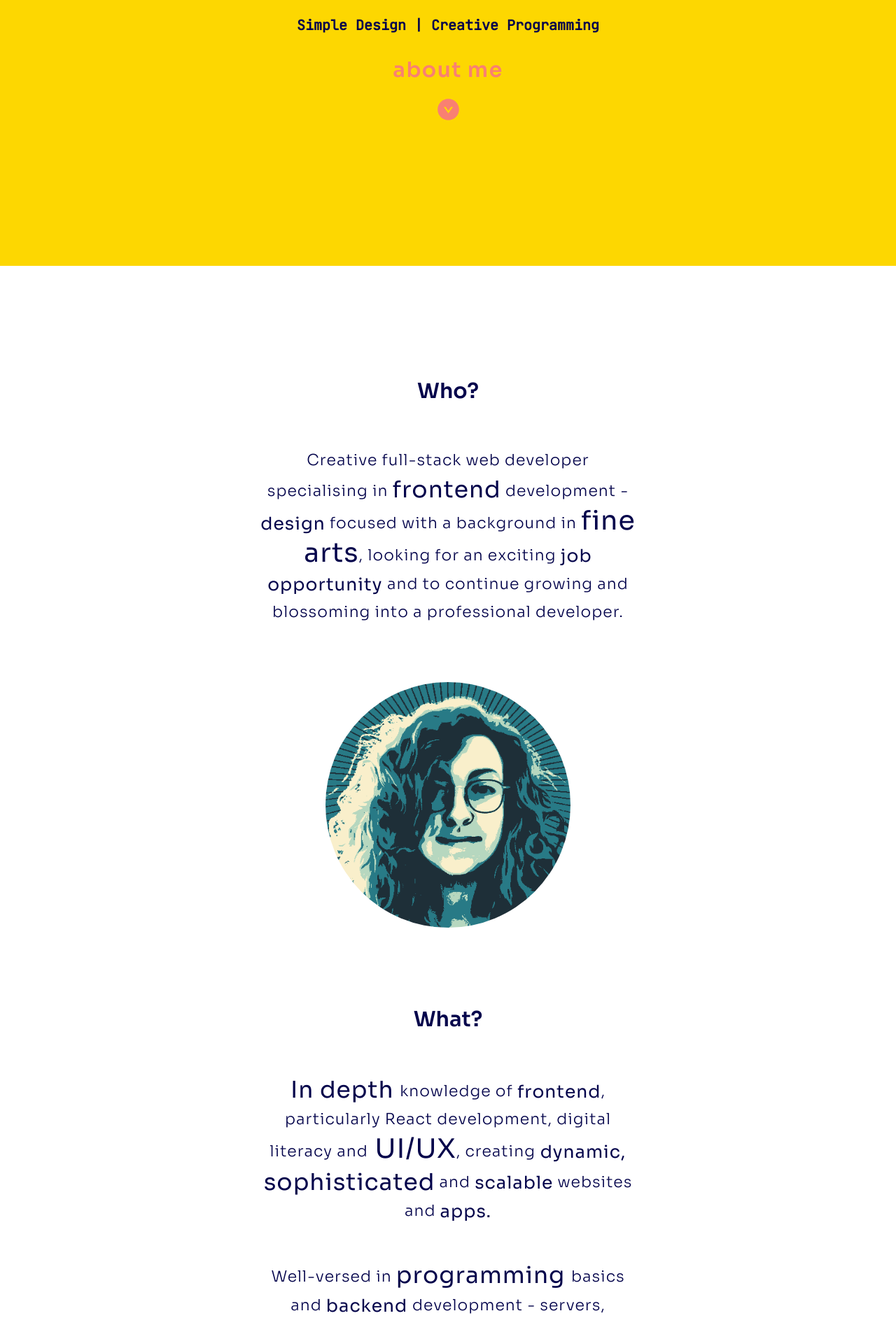
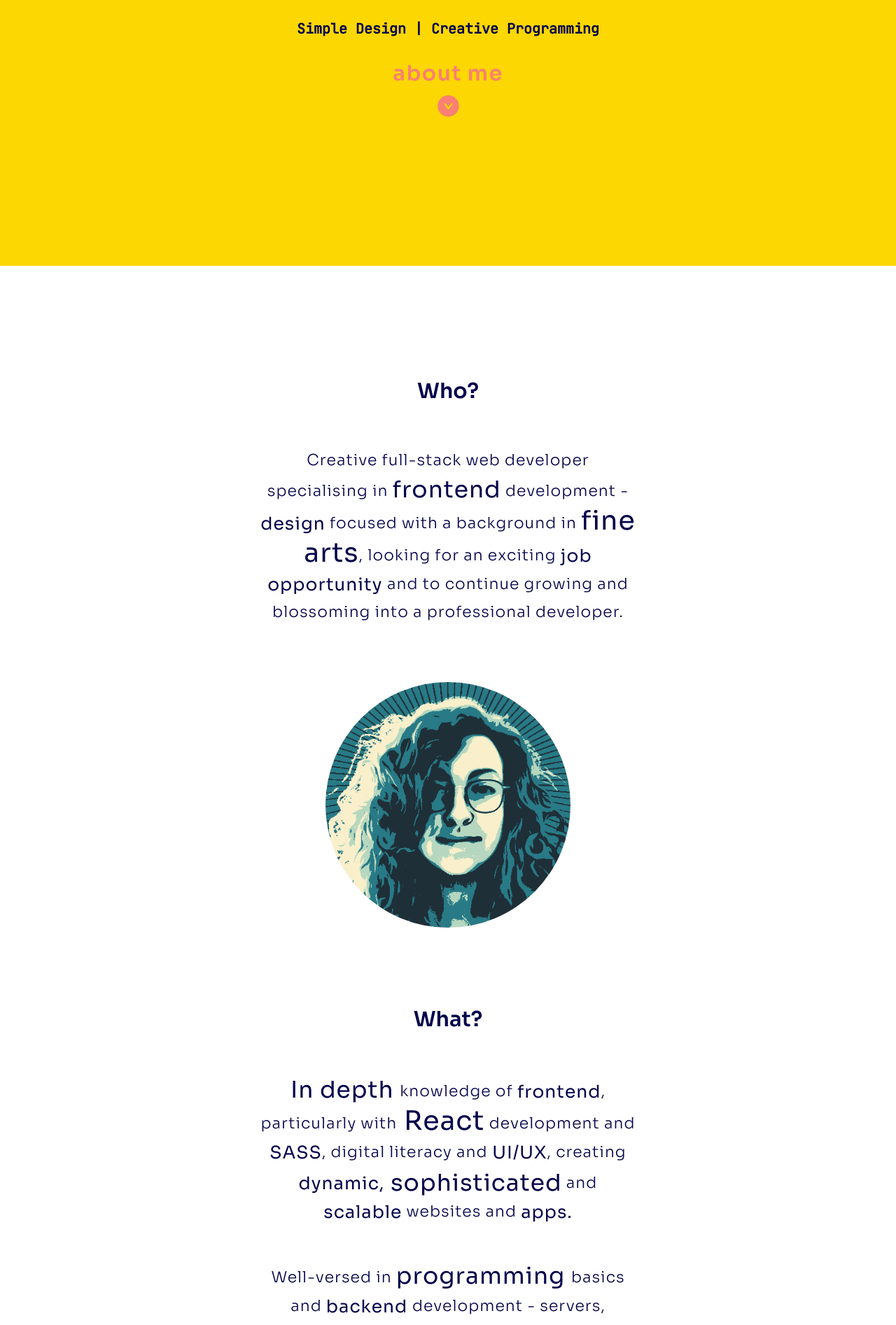
Before and after one commit to ediheid/portfolio-frontend, a React (Create React App) app: page / in a window 1280 px wide. Shown: the part 420-2314 px from the top of the page at 70% size. Built offline with nearby package versions, Linux system fonts and the light colour scheme; no server answers.

Commit message:
Resized logo in nav-bar and resized 'about me' and chevron on Title page for different devices

```diff
--- a/src/Components/NavBar/nav-bar.scss
+++ b/src/Components/NavBar/nav-bar.scss
@@ -74,7 +74,7 @@ nav {
     }
 
     .logo-smaller-font {
-      font-size: 1.8rem;
+      font-size: 1.5rem;
     }
   }
 
--- a/src/Views/Home/Bio.js
+++ b/src/Views/Home/Bio.js
@@ -72,7 +72,10 @@ const Bio = () => {
       >
         <span className="bio-emphasized-text-p-1"> In depth </span> knowledge of{" "}
         <span className="bio-emphasized-text-p-1">frontend</span>, particularly
-        React development, digital literacy and
+        with
+        <span className="bio-emphasized-text-p-1"> React</span> development and
+        <span className="bio-emphasized-text-p-1"> SASS</span>, digital literacy
+        and
         <span className="bio-emphasized-text-p-1"> UI/UX</span>, creating
         <span className="bio-emphasized-text-p-1">
           {" "}
--- a/src/Views/Home/home.scss
+++ b/src/Views/Home/home.scss
@@ -54,8 +54,8 @@
   width: 100vw;
 
   .down-chevron {
-    font-size: 3.5rem;
-    margin-top: 2rem;
+    font-size: 2.5rem;
+    margin-top: 1rem;
   }
 }
 
@@ -67,7 +67,7 @@
 
   text-align: center;
 
-  font-size: 3rem;
+  font-size: 2rem;
   letter-spacing: 0.15rem;
   text-decoration: none;
 
@@ -618,6 +618,10 @@
 
   .title-hashlinks {
     font-size: 3rem;
+
+    .down-chevron {
+      font-size: 3.5rem;
+    }
   }
 
   // * Bio
```
